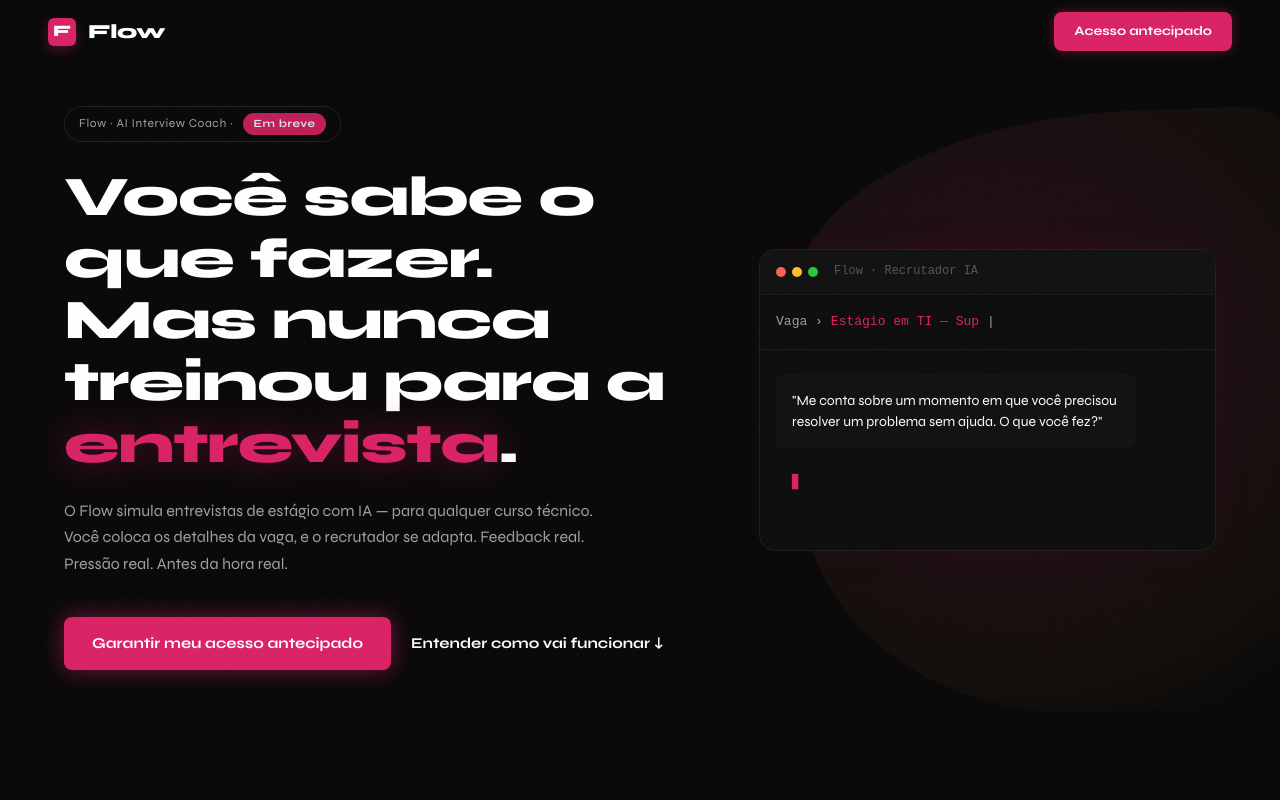
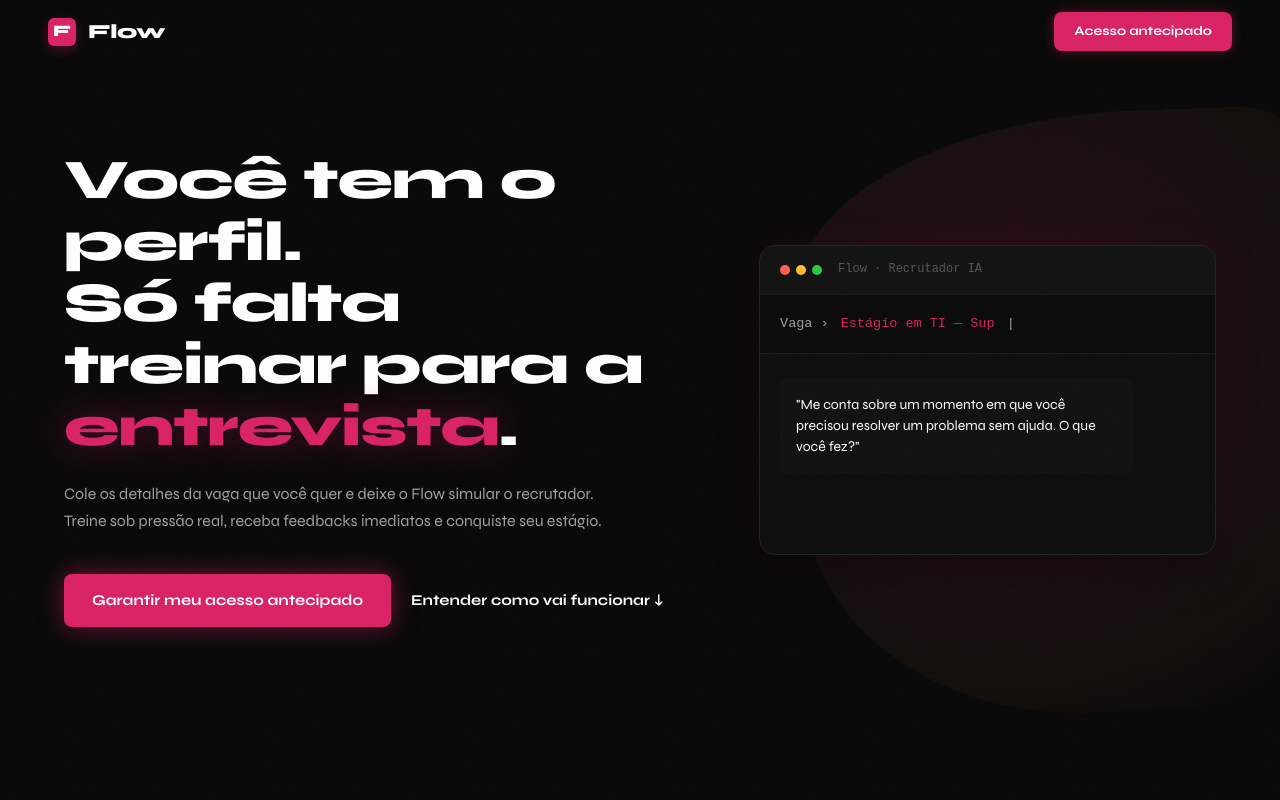
Before and after one commit to murilobauck/flow_v0.1, a React (Vite) app: page / in a window 1280 px wide. Shown: the top 800 px of the page. Built offline with nearby package versions, Linux system fonts and the light colour scheme.

Commit message:
feat(home): refinar copy, estilo do mockup e depoimento

```diff
--- a/src/pages/Home/components/Hero.module.css
+++ b/src/pages/Home/components/Hero.module.css
@@ -43,33 +43,7 @@
   66%       { border-radius: 70% 30% 45% 55% / 35% 65% 55% 45%; transform: translateY(-48%) rotate(-2deg); }
 }
 
-.eyebrow {
-  display: inline-flex;
-  align-items: center;
-  gap: 10px;
-  padding: 6px 14px;
-  border: 1px solid var(--border-default);
-  border-radius: 99px;
-  font-size: 12px;
-  color: var(--text-secondary);
-  letter-spacing: 0.05em;
-  margin-bottom: 24px;
-}
 
-.badgeSoon {
-  padding: 2px 10px;
-  background: var(--brand);
-  color: #fff;
-  border-radius: 99px;
-  font-size: 11px;
-  font-weight: 600;
-  animation: pulseBadge 2s ease-in-out infinite;
-}
-
-@keyframes pulseBadge {
-  0%, 100% { opacity: 1; }
-  50%       { opacity: 0.7; }
-}
 
 .title {
   font-family: var(--font-display);
@@ -156,9 +130,9 @@
   position: relative;
   z-index: 10;
   background: var(--bg-card);
-  border: 1px solid #1F1F1F;
+  border: 1px solid var(--border-default);
   border-radius: 16px;
-  box-shadow: 0 0 40px rgba(218, 34, 101, 0.06);
+  box-shadow: 0 16px 40px rgba(0, 0, 0, 0.4), 0 0 40px rgba(218, 34, 101, 0.08);
   overflow: hidden;
   font-family: monospace;
 }
@@ -166,9 +140,9 @@
 .mockupHeader {
   display: flex;
   align-items: center;
-  padding: 12px 16px;
+  padding: 14px 20px;
   border-bottom: 1px solid var(--border-subtle);
-  background: var(--bg-surface);
+  background: rgba(255, 255, 255, 0.02);
 }
 
 .dots {
@@ -194,11 +168,12 @@
 }
 
 .mockupVaga {
-  padding: 16px;
+  padding: 18px 20px;
   border-bottom: 1px solid var(--border-subtle);
-  font-size: 13px;
+  font-size: 13.5px;
   display: flex;
-  gap: 8px;
+  gap: 12px;
+  background: rgba(0, 0, 0, 0.2);
 }
 
 .vagaLabel {
@@ -215,7 +190,7 @@
 }
 
 .mockupBody {
-  padding: 24px 16px;
+  padding: 24px 20px;
   min-height: 200px;
 }
 
@@ -230,12 +205,6 @@
   margin-bottom: 24px;
   max-width: 85%;
   font-family: var(--font-body);
-}
-
-.userCursor {
-  color: var(--brand);
-  animation: blink 1s step-end infinite;
-  margin-left: 16px;
 }
 
 @keyframes blink {
--- a/src/pages/Home/components/Hero.tsx
+++ b/src/pages/Home/components/Hero.tsx
@@ -60,18 +60,14 @@ export const Hero = () => {
         whileInView="visible"
         viewport={{ once: true, amount: 0.2 }}
       >
-        <motion.div variants={itemVariants} className={styles.eyebrow}>
-          Flow · AI Interview Coach · <span className={styles.badgeSoon}>Em breve</span>
-        </motion.div>
-
         <motion.h1 variants={itemVariants} className={styles.title}>
-          Você sabe o que fazer.<br />
-          Mas nunca treinou para a{' '}
+          Você tem o perfil.<br />
+          Só falta treinar para a{' '}
           <span className={styles.heroAccent}>entrevista</span>.
         </motion.h1>
 
         <motion.p variants={itemVariants} className={styles.subtitle}>
-          O Flow simula entrevistas de estágio com IA — para qualquer curso técnico. Você coloca os detalhes da vaga, e o recrutador se adapta. Feedback real. Pressão real. Antes da hora real.
+          Cole os detalhes da vaga que você quer e deixe o Flow simular o recrutador. Treine sob pressão real, receba feedbacks imediatos e conquiste seu estágio.
         </motion.p>
 
         <motion.div variants={itemVariants} className={styles.ctaGroup}>
@@ -108,7 +104,6 @@ export const Hero = () => {
           <div className={styles.recruiterMessage}>
             "Me conta sobre um momento em que você precisou resolver um problema sem ajuda. O que você fez?"
           </div>
-          <div className={styles.userCursor}>▋</div>
         </div>
       </motion.div>
     </section>
--- a/src/pages/Home/components/Proof.tsx
+++ b/src/pages/Home/components/Proof.tsx
@@ -75,7 +75,7 @@ export const Proof = () => {
         <blockquote>
           "Finalmente algo pensado pra quem tá começando do zero, não pra quem já tem 3 anos de experiência."
         </blockquote>
-        <cite>— Beta tester · Técnico em Administração</cite>
+        <cite>— Murilo Bauck · Técnico em Desenvolvimento de Sistemas</cite>
       </motion.div>
     </section>
   );
```
